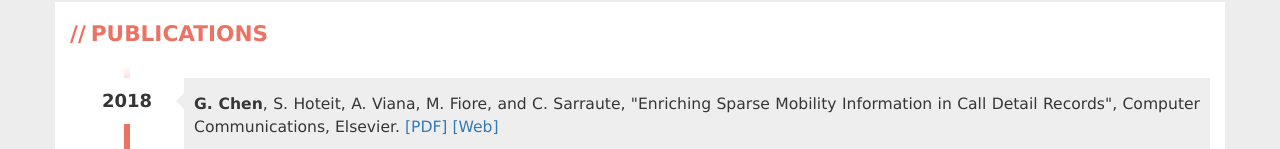
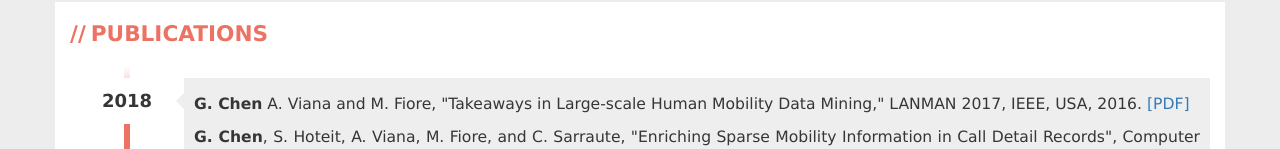
Before and after one commit to chengs/chengs.github.io, a website: page dev.html in a window 1280 px wide. Shown: the part 831-980 px from the top of the page. Drawn offline with Linux system fonts and the light colour scheme.

Commit message:
update lanman paper

```diff
--- a/dev.html
+++ b/dev.html
@@ -170,6 +170,11 @@
                             <div class="year pull-left">2018</div>
                             <div class="description pull-right">
                                 <p>
+                                        <strong>G. Chen</strong> A. Viana and M. Fiore,
+                                        "Takeaways in Large-scale Human Mobility Data Mining,"
+                                        LANMAN 2017, IEEE, USA, 2016. <a href="./papers/lanman.pdf">[PDF]</a>
+                                </p>
+                                <p>
                                     <strong>G. Chen</strong>, S. Hoteit, A. Viana, M. Fiore, and C. Sarraute,
                                     "Enriching Sparse Mobility Information in Call Detail Records",
                                     Computer Communications, Elsevier. <a href="./papers/comcom.pdf">[PDF]</a> <a href="https://doi.org/10.1016/j.comcom.2018.03.012">[Web]</a>
```
Also changed, not shown: index.html (+1 -1 lines), 1 other file.
